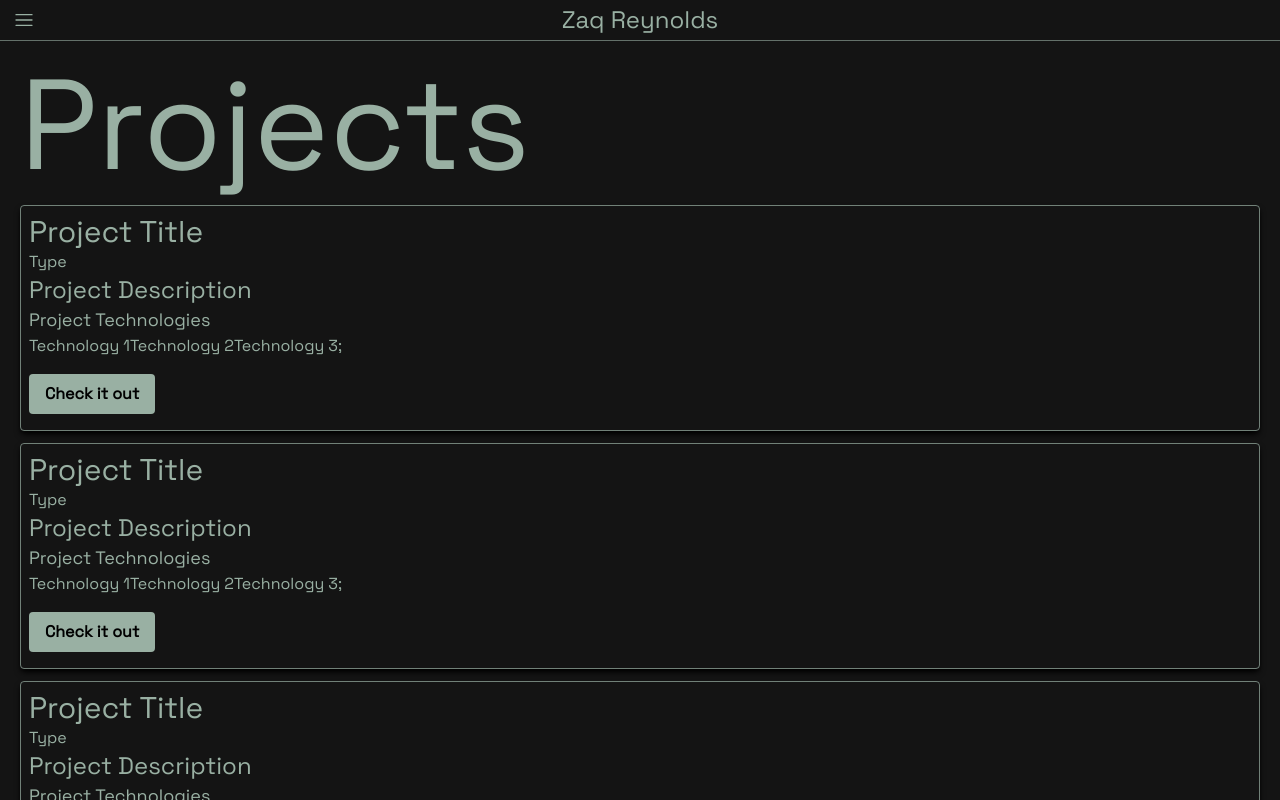
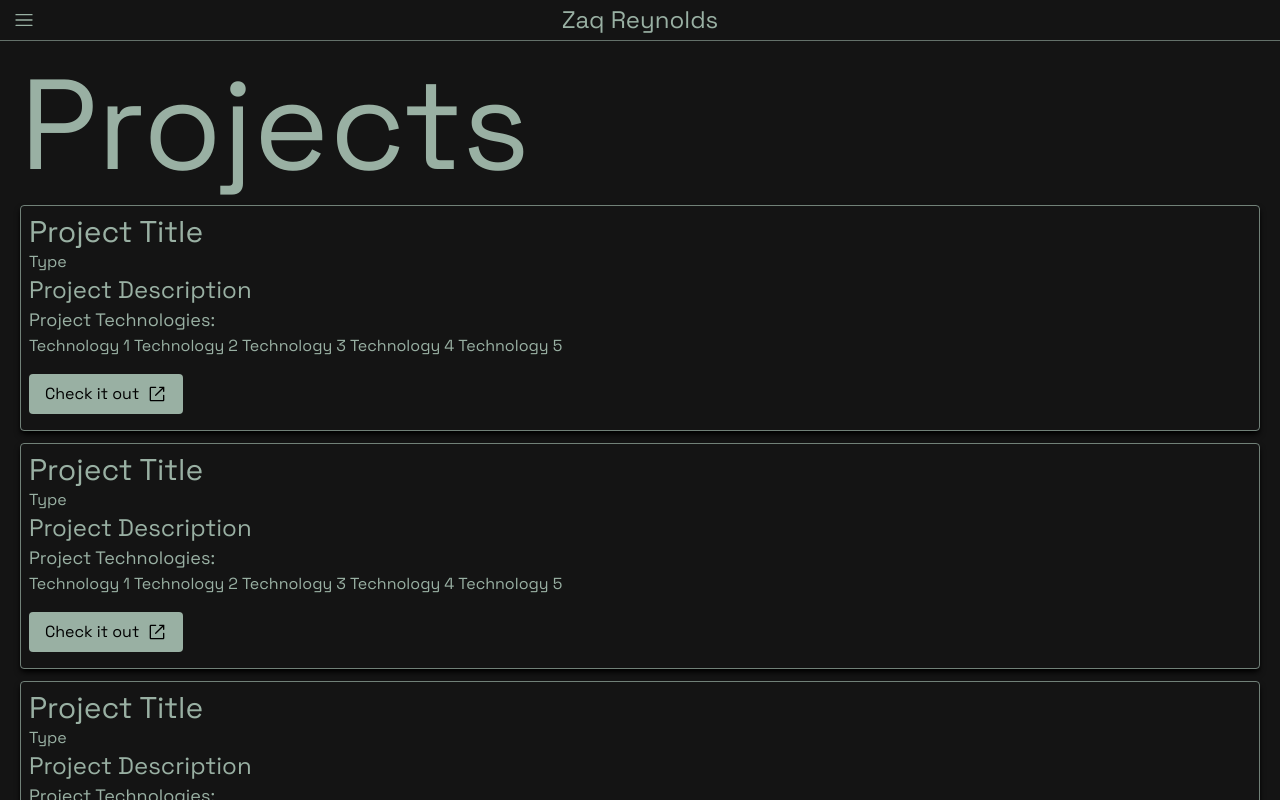
Before and after one commit to zaqreynolds/zaqreynolds, a Next.js app: page /projects in a window 1280 px wide. Built offline with nearby package versions, Linux system fonts and the light colour scheme.

Commit message:
Style: Update dropdown menu and link styles - Updated dropdown menu styling with new border properties. - Enhanced link styling with hover effects and transitions. - Improved scrollbar appearance in global CSS. - Expanded tech stack display in ProjectCard component.

```diff
--- a/app/components/DropDownMenu.tsx
+++ b/app/components/DropDownMenu.tsx
@@ -50,7 +50,7 @@ const DropDownMenu = () => {
         <div
           id="dropdown"
           ref={dropdownRef}
-          className="z-10 absolute rounded-lg w-40 border border-default pl-2 backdrop-blur-lg "
+          className="z-10 absolute rounded-lg w-40 border border-lightOlive border-opacity-10 backdrop-blur-lg shadow-lg shadow-black"
         >
           <ul className="py-2 text-sm ">
             {activeNavList.map((navItem) => (
--- a/app/components/StyledLink.tsx
+++ b/app/components/StyledLink.tsx
@@ -15,8 +15,10 @@ const StyledLink = ({
     <Link href={destination} className="" onClick={onClick}>
       <h2
         className={`${
-          small ? `text-2xl mb-0` : `text-7xl mb-10`
-        } hover:text-olive `}
+          small
+            ? `text-2xl mb-0 px-2 hover:border-green-100 hover:border-x-2 hover:border-opacity-20 transition-all duration-400`
+            : `text-7xl mb-10`
+        } hover:text-green-200 cursor-pointer hover:opacity-50 hover:bg-white hover:bg-opacity-10 transition-all duration-400`}
       >
         {title}
         {!small && <div className="border-b border-gray-200 mt-2 opacity-75" />}
--- a/app/globals.css
+++ b/app/globals.css
@@ -68,13 +68,23 @@
 
     --hover: 0 0% 11%;
   }
-}
 
-@layer base {
   * {
     @apply border-border;
   }
   body {
     @apply bg-background text-foreground dark;
   }
+
+  ::-webkit-scrollbar {
+    @apply w-1;
+  }
+
+  ::-webkit-scrollbar-track {
+    @apply bg-transparent;
+  }
+
+  ::-webkit-scrollbar-thumb {
+    @apply bg-lightOlive bg-opacity-40 rounded;
+  }
 }
--- a/app/projects/ProjectCard.tsx
+++ b/app/projects/ProjectCard.tsx
@@ -1,31 +1,50 @@
+import Link from "next/link";
+import { ExternalLinkIcon } from "@radix-ui/react-icons";
+
 type ProjectType = "fullstack" | "frontend" | "backend";
 
 const ProjectCard = ({
   title = "Project Title",
   type,
   description = "Project Description",
-  techStack = ["Technology 1", "Technology 2", "Technology 3"],
+  techStack = [
+    "Technology 1",
+    "Technology 2",
+    "Technology 3",
+    "Technology 4",
+    "Technology 5",
+  ],
+  destination = "",
 }: {
   title: string;
   type: ProjectType;
   description: string;
   techStack: string[];
+  destination: string;
 }) => {
   return (
     <div className="mb-3 border border-lightOlive border-opacity-70 rounded p-2 shadow-md shadow-black hover:border-opacity-100 hover:bg-hover hover:shadow-lg hover:mb-6 transition-all duration-500">
       <h2 className="text-3xl">{title}</h2>
       <p> Type</p>
       <h3 className="text-2xl">{description}</h3>
-      <h4 className="text-lg">Project Technologies</h4>
-      <ul className="flex">
+      <h4 className="text-lg">Project Technologies:</h4>
+      <ul className="flex flex-wrap">
         {techStack.map((tech, index) => (
-          <li key={index}>{tech}</li>
+          <li key={index} className="p-1, mr-1">
+            {tech}
+          </li>
         ))}
-        ;
       </ul>
-      <button className="bg-lightOlive text-black font-bold w-30 my-2 py-2 px-4 mt-4 rounded hover:bg-blue-200">
+      {/* <button className="bg-lightOlive text-black font-bold w-30 my-2 py-2 px-4 mt-4 rounded hover:bg-blue-200">
         Check it out
-      </button>
+      </button> */}
+      <Link
+        href={destination}
+        className="bg-lightOlive text-black flex items-center w-fit my-2 py-2 px-4 mt-4 rounded hover:bg-blue-200"
+      >
+        Check it out
+        <ExternalLinkIcon width="20" height="20" className="ml-2" />
+      </Link>
     </div>
   );
 };
```
